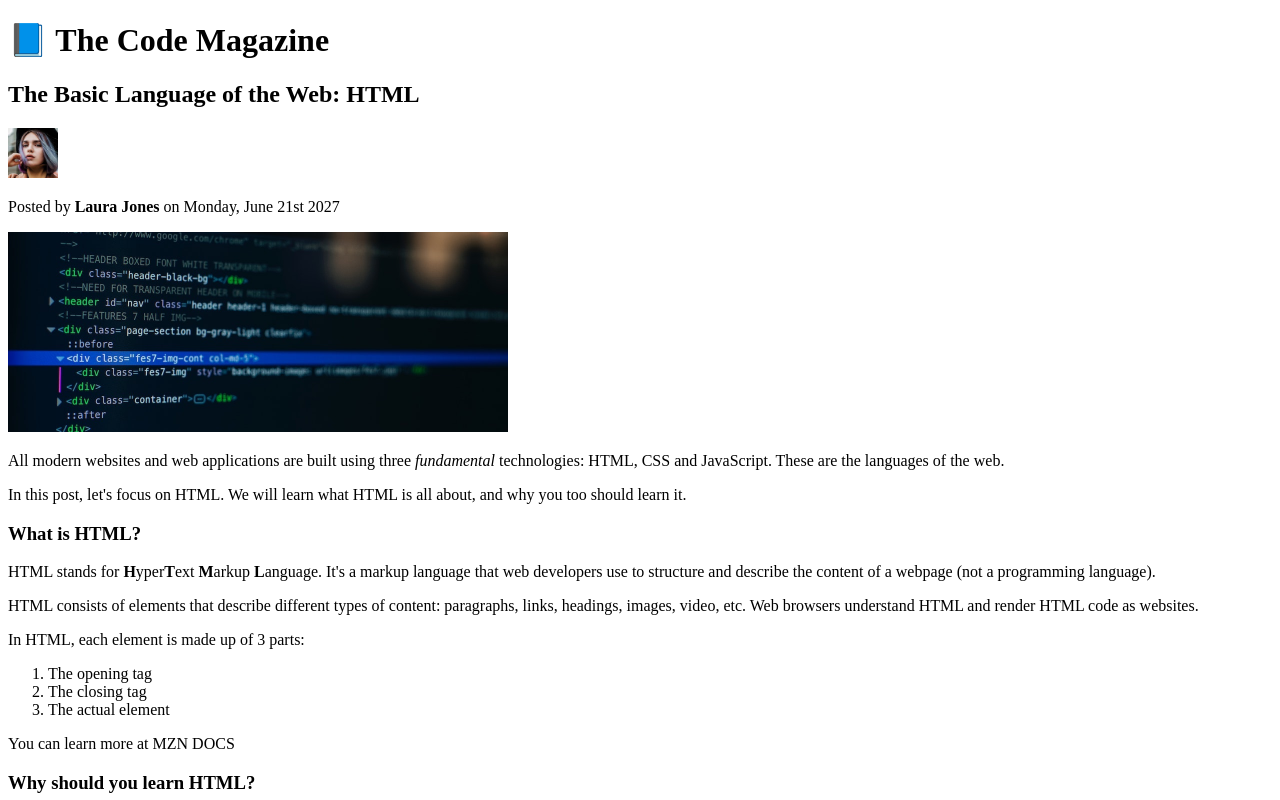
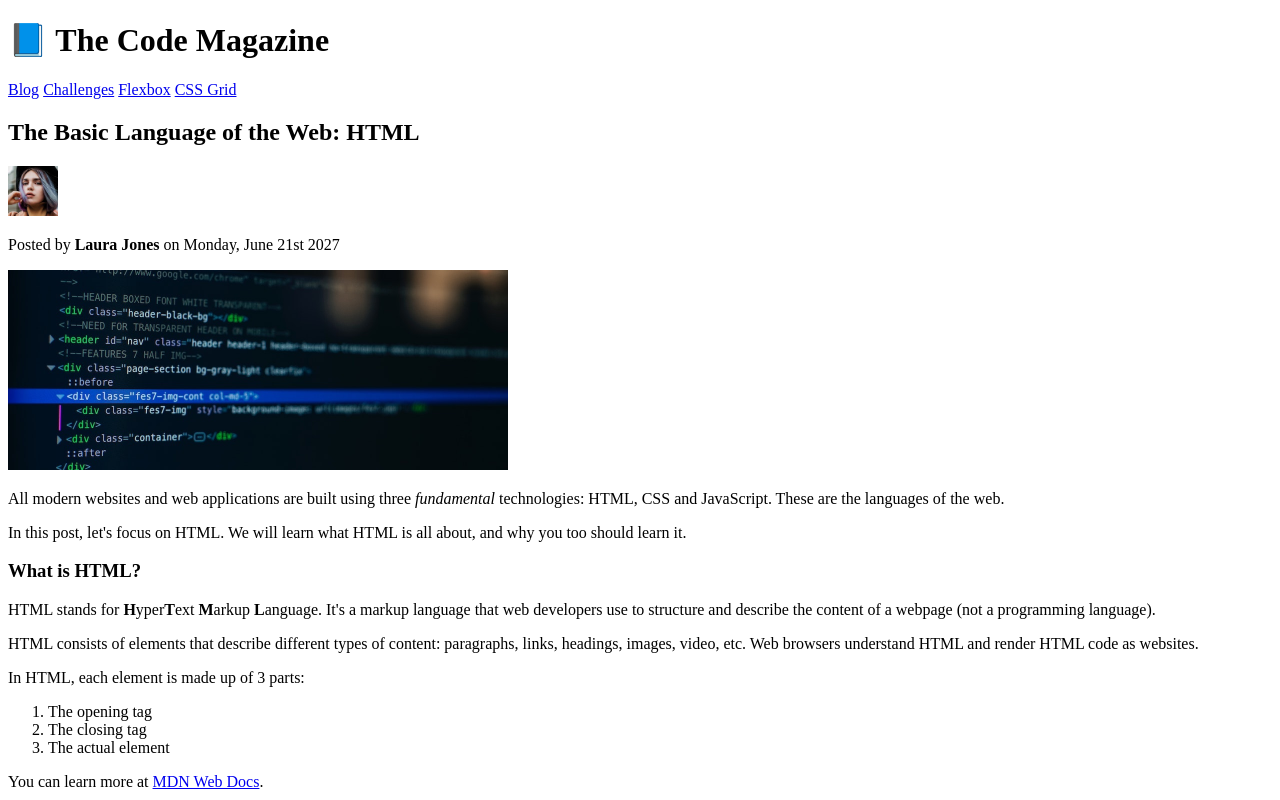
Before and after one commit to kishorenataraj21/FrontEndFundamentals, a plain HTML site: page HTML/02-HTML-Fundamentals/index.html in a window 1280 px wide. Shown: the top 800 px of the page. Drawn offline with Linux system fonts and the light colour scheme.

Commit message:
Semantic tags in HTML gives more meaning and challenge #1 for html

```diff
--- a/HTML/02-HTML-Fundamentals/index.html
+++ b/HTML/02-HTML-Fundamentals/index.html
@@ -2,7 +2,7 @@
 <html lang="en">
   <head>
     <meta charset="UTF-8" />
-    <title>Magazine Blog</title>
+    <title>Magazine blog</title>
   </head>
 
   <body>
@@ -14,8 +14,20 @@
     <h5>The Basic Language of the Web: HTML</h5>
     <h6>The Basic Language of the Web: HTML</h6>
     -->
+
+    <header>
       <h1>📘 The Code Magazine</h1>
 
+      <nav>
+        <a href="blog.html">Blog</a>
+        <a href="#">Challenges</a>
+        <a href="#">Flexbox</a>
+        <a href="#">CSS Grid</a>
+      </nav>
+    </header>
+
+    <article>
+      <header>
         <h2>The Basic Language of the Web: HTML</h2>
 
         <img
@@ -33,6 +45,7 @@
           width="500"
           height="200"
         />
+      </header>
 
       <p>
         All modern websites and web applications are built using three
@@ -49,9 +62,9 @@
       <h3>What is HTML?</h3>
       <p>
         HTML stands for <strong>H</strong>yper<strong>T</strong>ext
-      <strong>M</strong>arkup <strong>L</strong>anguage. It's a markup language
-      that web developers use to structure and describe the content of a webpage
-      (not a programming language).
+        <strong>M</strong>arkup <strong>L</strong>anguage. It's a markup
+        language that web developers use to structure and describe the content
+        of a webpage (not a programming language).
       </p>
       <p>
         HTML consists of elements that describe different types of content:
@@ -66,7 +79,14 @@
         <li>The actual element</li>
       </ol>
 
-    <p>You can learn more at MZN DOCS</p>
+      <p>
+        You can learn more at
+        <a
+          href="https://developer.mozilla.org/en-US/docs/Web/HTML"
+          target="_blank"
+          >MDN Web Docs</a
+        >.
+      </p>
 
       <h3>Why should you learn HTML?</h3>
 
@@ -87,7 +107,9 @@
       </ul>
 
       <p>Hopefully you learned something new here. See you next time!</p>
+    </article>
 
+    <aside>
       <h4>Related posts</h4>
 
       <ul>
@@ -98,10 +120,12 @@
             width="75"
             width="75"
           />
+          <a href="#">How to Learn Web Development</a>
           <p>By Jonas Schmedtmann</p>
         </li>
         <li>
           <img src="img/related-2.jpg" alt="Lightning" width="75" heigth="75" />
+          <a href="#">The Unknown Powers of CSS</a>
           <p>By Jim Dillon</p>
         </li>
         <li>
@@ -111,8 +135,12 @@
             width="75"
             height="75"
           />
+          <a href="#">Why JavaScript is Awesome</a>
           <p>By Matilda</p>
         </li>
       </ul>
+    </aside>
+
+    <footer>Copyright &copy; 2027 by The Code Magazine.</footer>
   </body>
 </html>
```
Lines whose indentation alone changed are shown as unchanged.
